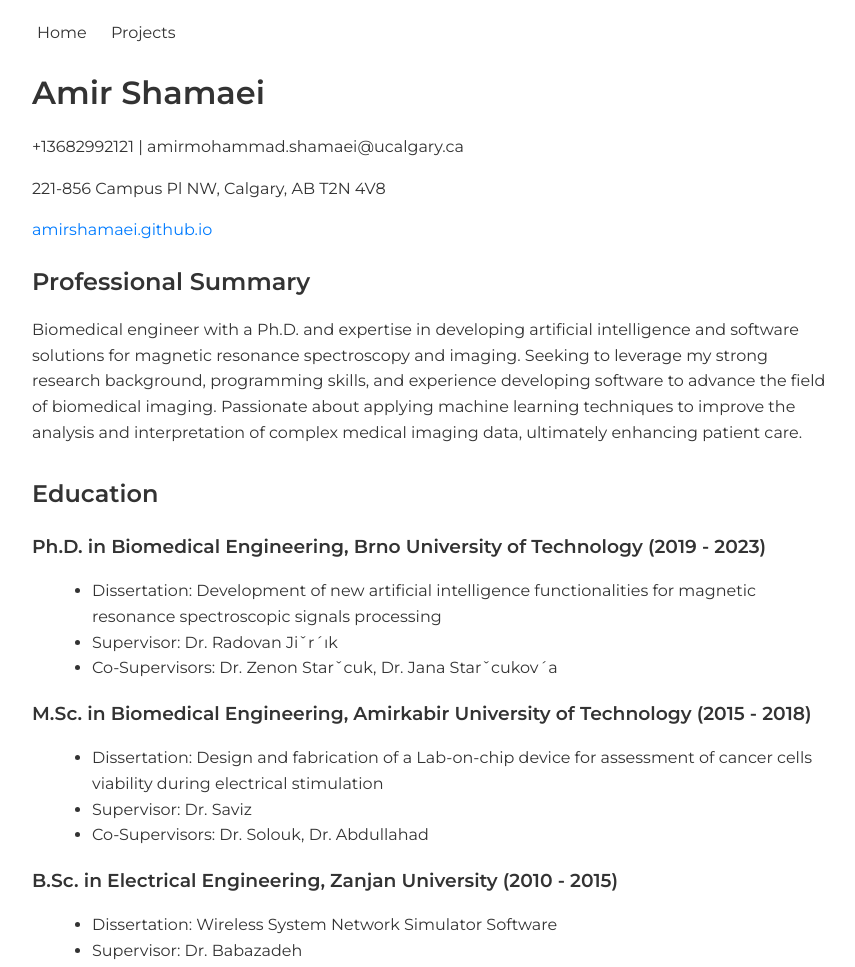
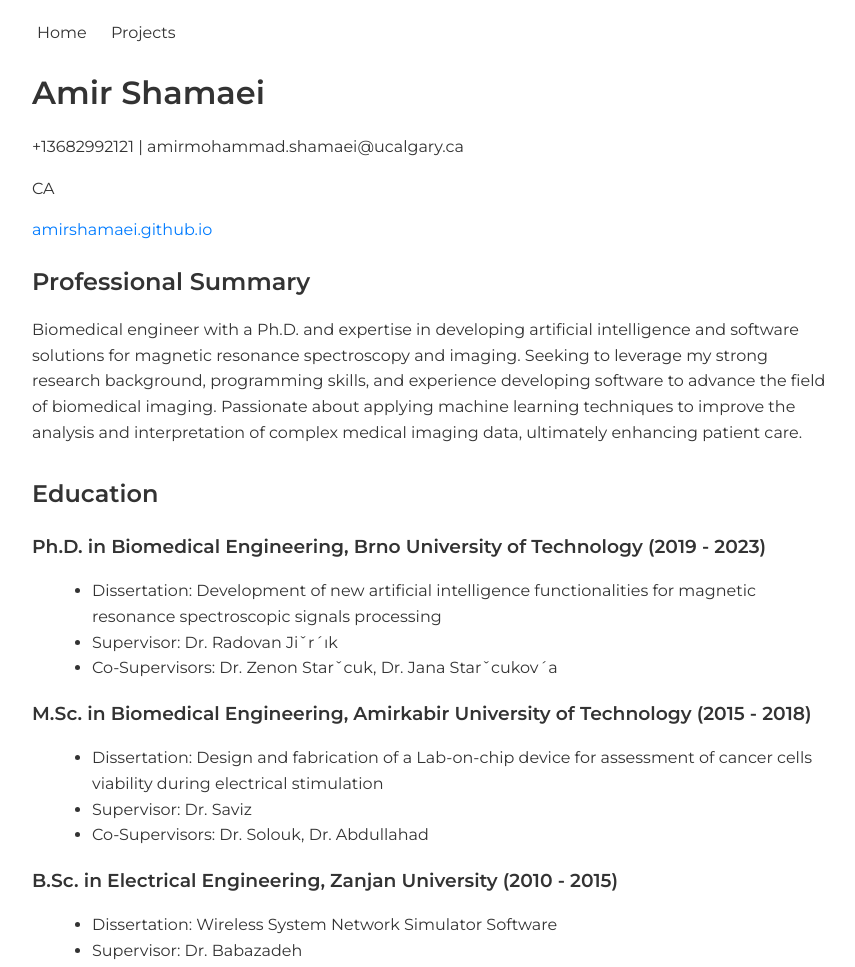
Before and after one commit to amirshamaei/amirshamaei.github.io, a plain HTML site: page index.html in a window 1280 px wide. Shown: the top 967 px of the page, without its empty margins (208-1063 px from the left). Drawn offline with Linux system fonts and the light colour scheme.

Commit message:
Update index.html

```diff
--- a/index.html
+++ b/index.html
@@ -65,7 +65,7 @@
     <header>
         <h1>Amir Shamaei</h1>
         <p>+13682992121 | amirmohammad.shamaei@ucalgary.ca</p>
-        <p>221-856 Campus Pl NW, Calgary, AB T2N 4V8</p>
+        <p>CA</p>
         <p><a href="https://amirshamaei.github.io">amirshamaei.github.io</a></p>
     </header>
 
```
